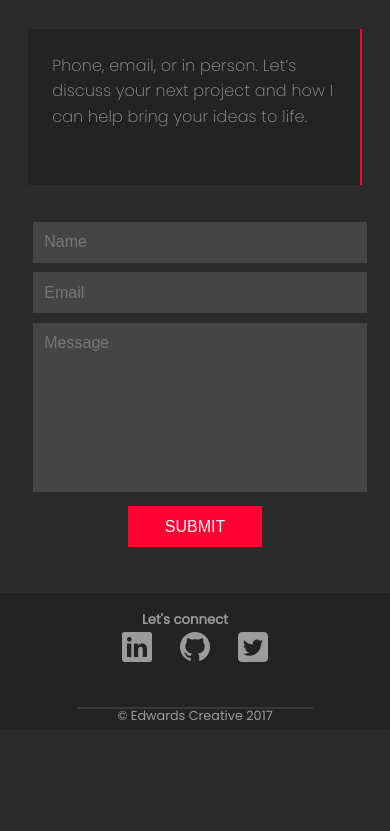
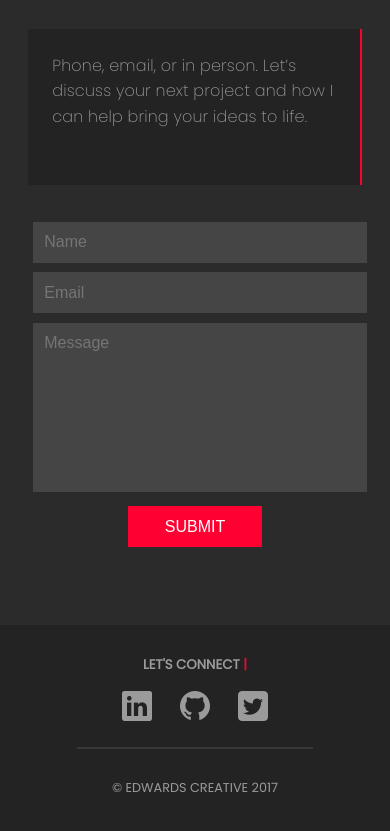
Before and after one commit to edwards-creative/edwards-creative-portfolio, a website: page public/index.html in a window 390 px wide. Shown: the part 3074-3905 px from the top of the page. Before the commit the page ends 3804 px from the top, so only its background shows below. Drawn offline with Linux system fonts and the light colour scheme.

Commit message:
Fixed responsive issue with footer content

```diff
--- a/public/index.html
+++ b/public/index.html
@@ -87,23 +87,21 @@
     </section>
 
 
-    <footer class="footer-nav-block">
-        <nav id="footer--nav-fixed" class="noselect">
-            <ul class="nav--list-inline float-right">
-                <h5 class="nav--list-header noselect">Let's connect</h5>
-                <span class="social-icons">    <a href="">
-                    <li class="nav--list-icon ldin"></li>
-                </a>
-                <a href="">
-                    <li class="nav--list-icon git"></li>
-                </a>
-                <a href="">
-                    <li class="nav--list-icon tw"></li>
-                </a>
-            </span>
+    <footer id="footer-nav-fixed">
+        <nav class="footer-nav-block noselect">
+            <ul class="social-list-block">
+                <h5 class="social-list-header noselect">Let's connect</h5>
+                <span class="social-icons">
+                    <li class="social-icons-list ldin"><a href=""></a></li>
+
+                    <li class="social-icons-list git"><a href=""></a></li>
+
+
+                    <li class="social-icons-list tw"><a href=""></a></li>
+                </span>
             </ul>
             <hr>
-            <h4>Edwards Creative 2017</h4>
+            <h4 class="copyright-text">© Edwards Creative 2017</h4>
 
 
         </nav>
--- a/sass/components/_footer.sass
+++ b/sass/components/_footer.sass
@@ -1,73 +1,70 @@
-.footer-nav-block
-    background: darken($dark-color, 3%)
+#footer-nav-fixed
+    margin-top: 4em
+    height: auto
+    background: #232323
     left: 0
-    display: inline-block
-    width: 100vw
-    position: relative
-    padding: 5% 0 2% 0
-    left: 50%
-    right: 50%
-    margin-top: 2em
-    margin-left: -50vw
-    margin-right: -50vw
-
-#footer--nav-fixed
-    display: block
-    margin: 0 auto
-    max-width: 75%
-    color: $paragraph-text
-    h4
+    width: 100%
+    position: absolute
+    padding: 2rem 0 4rem 0
+    .copyright-text
         font-size: .8em
         display: inline-block
         font-weight: 400
         color: $paragraph-text
         margin: 0
-        &::before
-            content: '© '
+
+.footer-nav-block
+    display: flex
+    flex-direction: row-reverse
+    justify-content: space-between
+    align-items: baseline
+    text-transform: uppercase
+    margin: 0 auto
+    max-width: 75%
+    color: $paragraph-text
     hr
         display: none
-    .nav--list-inline
+    .social-list-block
         list-style-type: none
         margin: 0
         padding: 0
-        .nav--list-header
+        .social-list-header
             display: inline-block
             margin: 0 1.5em 0 0
-        a
-            text-decoration: none
+            &::after
+                content: ' |'
+                color: $highlight-color
+
         .social-icons
-            height: 30px
-            margin-top: 15px
             display: inline-block
-            a:nth-of-type(n+2)
+            li:nth-of-type(n+2)
                 margin-left: 1.5em
+            a
+                height: 30px
+                width: 30px
+                text-decoration: none
                 margin-bottom: -.5em
-        .nav--list-icon
-            margin: .2em 0
-            display: inline-block
-            position: relative
-
 
 @media (max-width: 635px)
-    #footer--nav-fixed
-        h4, .nav--list-header
+    #footer-nav-fixed
+        .footer-nav-block
+            display: block
+            margin: 0 auto
+
+        .copyright-text, .social-list-header
+            margin: 0 auto 1.2rem auto
             display: block
             text-align: center
-
         hr
             display: block
             border: 1px solid lighten($dark-color, 5%)
             width: 80%
-            margin: 3em auto 0 auto
+            margin: 2rem auto 2rem auto
 
-        .nav--list-inline
+        .social-list-block
             display: block
             text-align: center
-            float: none
-            padding-left: 0
+            margin: 0 auto
             .social-icons
-                display: block
-                text-align: center
-                margin: 0 auto
                 a:nth-of-type(n+2)
                     margin-left: 1.5em
--- a/sass/components/_header.sass
+++ b/sass/components/_header.sass
@@ -26,6 +26,7 @@
         .nav--list-items
             list-style-type: none
             display: inline-block
+            text-transform: uppercase
             text-align: right
             &:nth-child(1n+1)
                 margin-left: 20px
@@ -34,7 +35,7 @@
 
 
 
-@media (max-width: 649px)
+@media (max-width: 684px)
     #header--nav-fixed
         display: block
         margin: 0 auto
--- a/sass/components/_sprites.sass
+++ b/sass/components/_sprites.sass
@@ -4,6 +4,7 @@
     width: 30px
     height: 30px
     overflow: hidden
+    margin-bottom: -10px
 
 .tw
     background: url("../img/social-sprites-min.png") no-repeat bottom left
```
Also changed, not shown: public/css/style.css.
